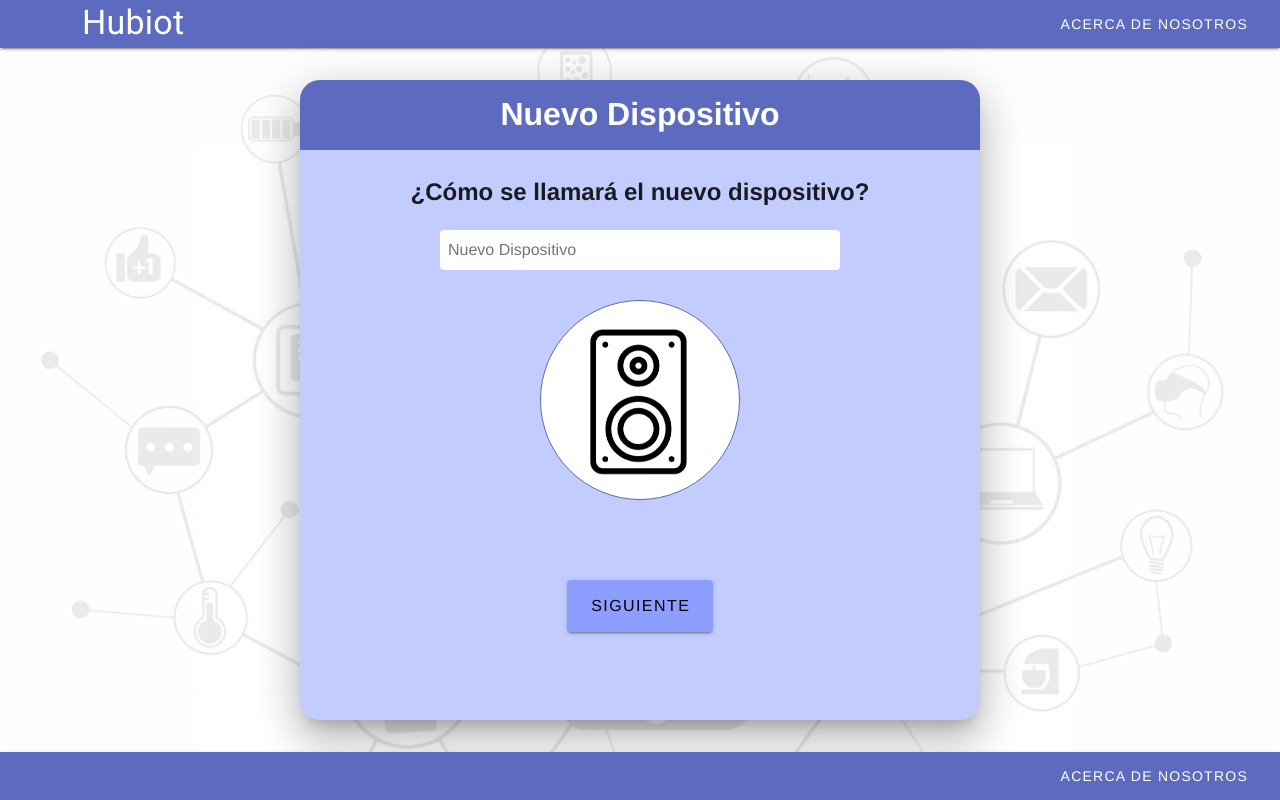
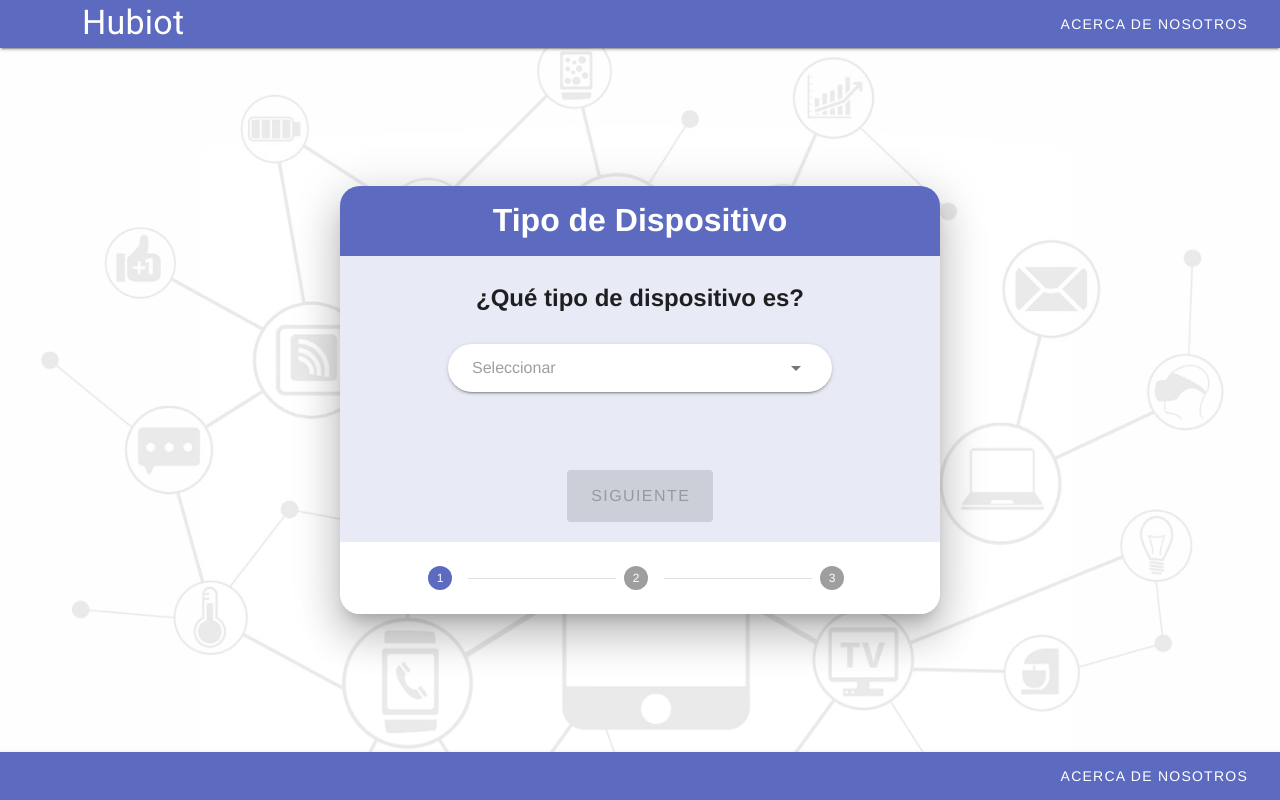
Before and after one commit to AgusMattiussi/hubiot-web, a Vue app: page /new_device in a window 1280 px wide. Built offline with nearby package versions, Linux system fonts and the light colour scheme.

Commit message:
AddNewDeviceView.vue ahora permite crear un dispositivo de forma interactiva
Usa un stepper que recibe parámetros ingresados por el usuario

```diff
--- a/src/views/AddNewDeviceView.vue
+++ b/src/views/AddNewDeviceView.vue
@@ -1,20 +1,75 @@
 <template>
 <v-container class="fill-height background justify-center" fluid>
   <v-card class="card" elevation="24">
-    <v-card class="cardTitle" elevation="0">
-      <h1> Nuevo Dispositivo </h1>
-    </v-card>
-    <h2 class="mt-6"> ¿Cómo se llamará el nuevo dispositivo?</h2>
-    <input type="text" class="deviceNameBox rounded" placeholder="Nuevo Dispositivo"/>
-    <img class="deviceImage border" src="@/assets/parlante.png" alt="Parlante">
-    <v-btn class="nextButton v-size--x-large accent black--text"> Siguiente </v-btn>
+    <v-stepper class="stepper secondary" v-model="currentStep" elevation="0">
+      <v-stepper-items>
+        <v-stepper-content step="1" class="pa-0">
+          <h1 class="cardTitle"> Tipo de Dispositivo </h1>
+          <h2 class="mt-6"> ¿Qué tipo de dispositivo es?</h2>
+          <v-autocomplete
+            height="10px"
+            class="autocomplete pa-2"
+            :items="devices"
+            placeholder="Seleccionar"
+            rounded
+            solo
+            item-text="name"
+            auto-select-first
+            return-object
+            hide-no-data
+            v-model="newDevice"
+          >
+          </v-autocomplete>
+          <v-btn class="nextButton v-size--x-large accent black--text"
+                 :disabled="newDevice.id == null"
+                 @click="currentStep = 2"> Siguiente </v-btn>
+        </v-stepper-content>
+        <v-stepper-content step="2" class="pa-0">
+          <h1 class="cardTitle"> Nombre del Dispositivo </h1>
+          <h2 class="mt-6"> ¿Cómo se llamará el nuevo dispositivo?</h2>
+          <input type="text"
+                 class="deviceNameBox rounded"
+                 placeholder="Nuevo Dispositivo"
+                 v-model="newDeviceName"
+          />
+          <img class="deviceImage" :src="require(`@/assets/${newDevice.name != null? newDevice.image : 'logo.png'}`)" :alt="newDevice.name">
+          <v-btn class="nextButton v-size--x-large accent black--text"
+                 :disabled="newDeviceName == null"
+                 @click="currentStep = 3"> Siguiente </v-btn>
+          <v-btn class="ms-5 v-size--x-large grey black--text"
+                 @click="currentStep = 1"> Atrás </v-btn>
+        </v-stepper-content>
+        <v-stepper-content step="3" class="pa-0">
+          <h1 class="cardTitle"> ¡Todo Listo! </h1>
+          <h2 class="pa-6"> El dispostivo "{{newDeviceName}}" fue creado con éxito</h2>
+          <v-icon color="success" class="checkIcon" size="150px">mdi-check-circle</v-icon>
+        </v-stepper-content>
+      </v-stepper-items>
+      <v-stepper-header class="elevation-0 white">
+        <v-stepper-step :color="currentStep === 1? 'primary' : 'success'" class="ml-16" :complete="currentStep > 1" step="1"></v-stepper-step>
+        <v-divider></v-divider>
+        <v-stepper-step :color="currentStep === 2? 'primary' : 'success'" :complete="currentStep > 2" step="2"></v-stepper-step>
+        <v-divider></v-divider>
+        <v-stepper-step :completed="true" :color="currentStep === 3? 'success' : 'grey'" class="mr-16" step="3"></v-stepper-step>
+      </v-stepper-header>
+    </v-stepper>
   </v-card>
 </v-container>
 </template>
 
 <script>
+import store from '@/store/store'
+
 export default {
-  name: 'AddNewDeviceView.vue'
+  name: 'AddNewDeviceView.vue',
+  data () {
+    return {
+      currentStep: 1,
+      devices: store.devices,
+      newDevice: {},
+      newDeviceName: null
+    }
+  }
 }
 </script>
 
@@ -25,8 +80,6 @@ export default {
   }
   .card{
     elevation: 24deg;
-    height: 640px;
-    width: 680px;
     border-radius: 20px;
     margin: auto;
     background-color: #C3CCFF;
@@ -35,12 +88,13 @@ export default {
     height: 70px;
     padding: 10px;
     border-radius: 0;
-    text-align: center;
     background-color: #5C6BC0;
     color: #FFFFFF;
+    margin: 0;
   }
   .deviceNameBox{
     background-color: #FFFFFF;
+    outline-color: #5C6BC0;
     margin: 20px auto;
     padding: 8px;
     width: 400px;
@@ -56,7 +110,17 @@ export default {
     border: 1px solid #5C6BC0;
   }
   .nextButton{
-    margin: 50px auto;
+    margin: 20px auto;
   }
-
+  .stepper{
+    width: 600px;
+  }
+  .autocomplete{
+    width: 400px;
+    margin: 20px auto;
+  }
+  .checkIcon{
+    height: auto;
+    margin: 20px auto;
+  }
 </style>
```
